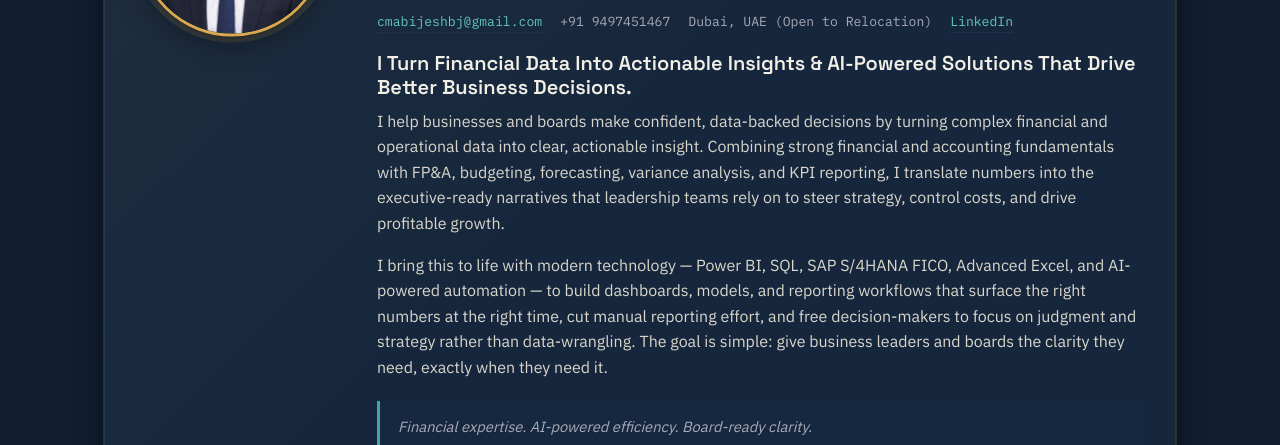
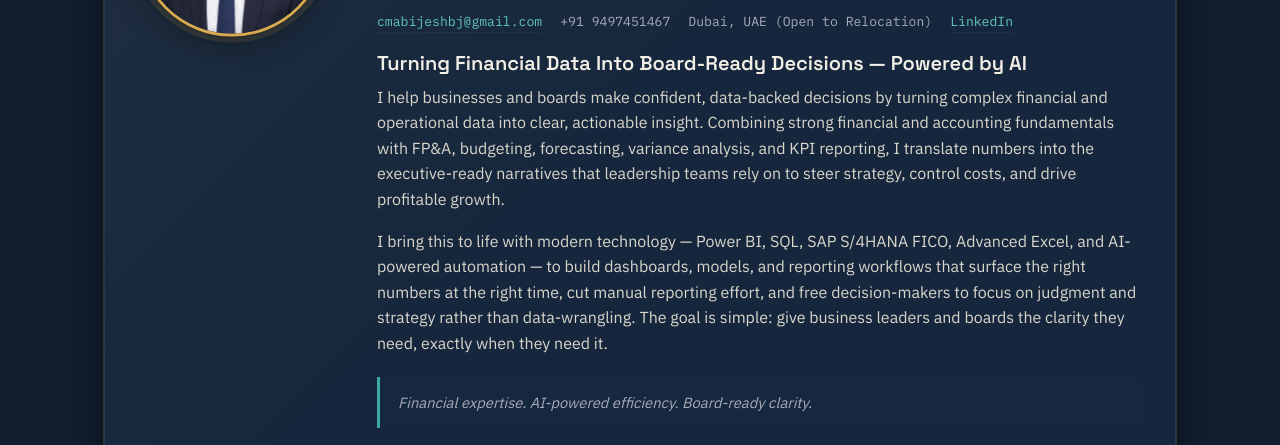
Before and after one commit to cmabijeshbj-web/cmabijeshbj-web.github.io, a plain HTML site: page index.html in a window 1280 px wide. Shown: the part 330-775 px from the top of the page. Drawn offline with Linux system fonts and the light colour scheme.

Commit message:
Add files via upload

```diff
--- a/index.html
+++ b/index.html
@@ -40,7 +40,7 @@
             <span>Dubai, UAE (Open to Relocation)</span>
             <a href="https://www.linkedin.com/in/bijesh-bj-cma-here" target="_blank" rel="noopener">LinkedIn</a>
           </div>
-          <h3 style="margin-top:18px;">I Turn Financial Data Into Actionable Insights & AI-Powered Solutions That Drive Better Business Decisions.</h3>
+          <h3 style="margin-top:18px;">Turning Financial Data Into Board-Ready Decisions — Powered by AI</h3>
           <p>I help businesses and boards make confident, data-backed decisions by turning complex financial and operational data into clear, actionable insight. Combining strong financial and accounting fundamentals with FP&amp;A, budgeting, forecasting, variance analysis, and KPI reporting, I translate numbers into the executive-ready narratives that leadership teams rely on to steer strategy, control costs, and drive profitable growth.</p>
           <p>I bring this to life with modern technology — Power BI, SQL, SAP S/4HANA FICO, Advanced Excel, and AI-powered automation — to build dashboards, models, and reporting workflows that surface the right numbers at the right time, cut manual reporting effort, and free decision-makers to focus on judgment and strategy rather than data-wrangling. The goal is simple: give business leaders and boards the clarity they need, exactly when they need it.</p>
           <div class="callout" style="font-style:italic;">Financial expertise. AI-powered efficiency. Board-ready clarity.</div>
```
Also changed, not shown: about.html (line endings or trailing spaces), certifications.html (line endings or trailing spaces), contact.html (line endings or trailing spaces), experience.html (line endings or trailing spaces), projects.html (line endings or trailing spaces), resume.html (line endings or trailing spaces).
